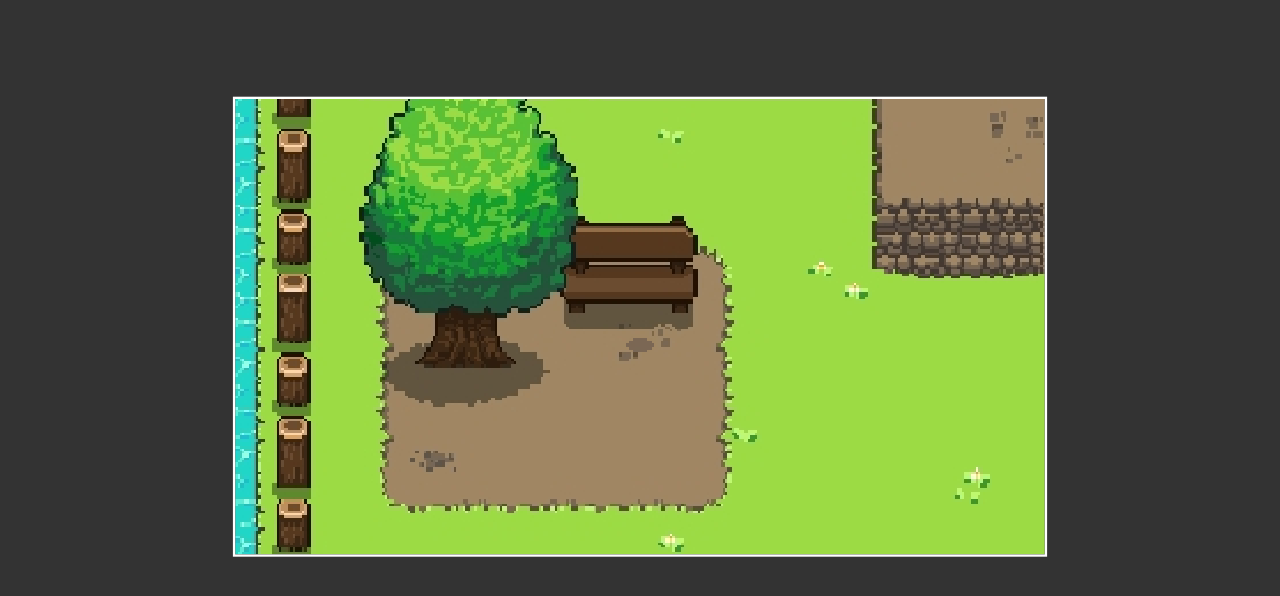
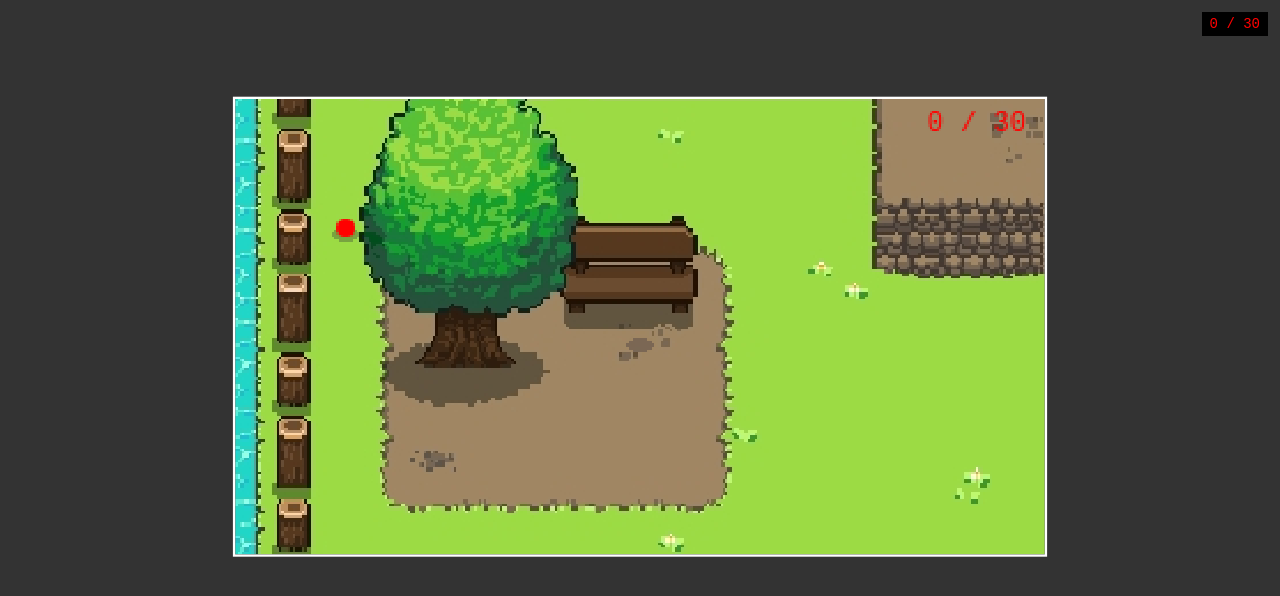
Before and after one commit to RayMiller-ui/Fablekins, a plain HTML site: page index.html in a window 1280 px wide. Drawn offline with Linux system fonts and the light colour scheme.

Commit message:
Fablekins_beta_v-6
A Working Engine!!!!

This is the first time this engine feels alive!
The basic gameplay added a lot more experience than expected.

This update add the basic gameplay features to the engine, showcasing the FABLEKINS ENGINE capabilities.

```diff
--- /dev/null
+++ b/Dot.js
@@ -0,0 +1,30 @@
+class Dot extends GameObject {
+  constructor(config) {
+    super({ ...config }); // no Sprite
+
+    this.collected = false;
+    this.radius = 4; // dot size
+  }
+
+  update(state) {
+    const hero = state.map.gameObjects.hero;
+
+    if (hero.x === this.x && hero.y === this.y && !this.collected) {
+      this.collected = true;
+      state.map.removeDot(this);
+      console.log("Kha Liya!!! ");
+    }
+  }
+
+  draw(ctx, CameraPerson) {
+    const drawX =
+      this.x + Utilities.withGrid(10.5) - CameraPerson.x + 8;
+    const drawY =
+      this.y + Utilities.withGrid(6) - CameraPerson.y + 8;
+
+    ctx.fillStyle = "red";
+    ctx.beginPath();
+    ctx.arc(drawX, drawY, this.radius, 0, Math.PI * 2);
+    ctx.fill();
+  }
+}
--- a/GameObject.js
+++ b/GameObject.js
@@ -9,7 +9,7 @@ class GameObject{
 
         this.sprite = new Sprite({
             gameObject: this,
-            src: config.src || "./images/characters/people/hero.png",
+            src: config.src,
             useShadow: config.useShadow ?? true,
             animation: null,
             currentAnimation: null,
--- a/Overworld.js
+++ b/Overworld.js
@@ -7,43 +7,82 @@ class Overworld {
  }
 
 
+ drawHUD() {
+  this.ctx.save();
+
+  this.ctx.fillStyle = "red";
+  this.ctx.font = "12px monospace";
+  this.ctx.textAlign = "right";
+
+  this.ctx.fillText(
+    `${this.map.dotsCollected} / ${this.map.totalDots}`,
+    this.canvas.width - 8,
+    14
+  );
+
+  if (this.map.dotsCollected === this.map.totalDots) {
+    this.ctx.fillStyle = "lime";
+    this.ctx.font = "20px monospace";
+    this.ctx.textAlign = "center";
+
+    this.ctx.fillText(
+      "YOU WON!",
+      this.canvas.width / 2,
+      this.canvas.height / 2
+    );
+  }
+
+  this.ctx.restore();
+}
+
+
   //Defining the game Loop
 
-  startGameLoop(){
-    const step = () => {
+  startGameLoop() {
+    let lastTime = performance.now();
 
-      //Clearing the canvas -> [Clears the whole canvar, har frame pe]
+    const step = (currentTime) => {
+      const deltaTime = (currentTime - lastTime) / 1000; // seconds
+      lastTime = currentTime;
+
+      // Clear canvas
       this.ctx.clearRect(0, 0, this.canvas.width, this.canvas.height);
 
-      //Camera focused character object
       const CameraPerson = this.map.gameObjects.hero;
 
-      //Draws Lower image over the map -> [Layer 1]
+      // Draw lower map
       this.map.drawLowerImg(this.ctx, CameraPerson);
 
-      //Updates everything before drawing
-      Object.values(this.map.gameObjects).forEach(e => {
-        e.update({
+      // Update game objects (time-aware)
+      Object.values(this.map.gameObjects).forEach(obj => {
+        obj.update({
           pressedKey: this.DirectionInput.direction,
           map: this.map,
-        })
-      })
+          deltaTime,
+        });
+      });
 
-      //Draws game objects -> [Main Object]
-      Object.values(this.map.gameObjects).forEach(e => {
-        e.sprite.draw(this.ctx, CameraPerson);
-      })
+      // Draw sprites
+      Object.values(this.map.gameObjects).forEach(obj => {
+        if (obj.sprite) {
+          obj.sprite.draw(this.ctx, CameraPerson);
+        }
+        if (obj.draw) {
+          obj.draw(this.ctx, CameraPerson);
+        }
 
-      //Draws Upper image over the map -> [Foreground, sabko cover karega]
+      });
+
+      // Draw upper map
       this.map.drawUpperImg(this.ctx, CameraPerson);
 
-      requestAnimationFrame(() => {
-        step();
-      })
+      this.drawHUD();
 
-    }
 
-    step();
+      requestAnimationFrame(step);
+    };
+
+    requestAnimationFrame(step);
   }
 
 
@@ -57,6 +96,10 @@ class Overworld {
     this.DirectionInput = new DirectionInput();
     this.DirectionInput.init();
     this.startGameLoop();
+
+    this.map.spawnDot();
+    updateDotCounter(0, this.map.totalDots);
+
 
 
   //---------------------------[OLD CODE -> HARDCODED]--------------------------------------//
--- a/OverworldMap.js
+++ b/OverworldMap.js
@@ -9,6 +9,11 @@ class OverworldMap{
 
         this.upperImage = new Image();
         this.upperImage.src = config.uppersrc;
+
+        // DOT SYSTEM
+        this.totalDots = 30;
+        this.dotsCollected = 0;
+        this.activeDot = null;
     }
 
     drawLowerImg(ctx, CameraPerson){
@@ -29,6 +34,52 @@ class OverworldMap{
         const {x,y} = Utilities.upcomingPosition(currentX, currentY, direction);
         return this.walls[`${x}, ${y}`] ?? false;
     }
+
+    // SPAWING MY LITTLE DOTS
+    spawnDot() {
+        if (this.dotsCollected >= this.totalDots) return;
+
+        const x = Utilities.withGrid(
+          Math.floor(Math.random() * 20) + 5
+        );
+        const y = Utilities.withGrid(
+          Math.floor(Math.random() * 15) + 5
+        );
+
+        // Avoid spawning inside walls
+        if (this.walls[`${x}, ${y}`]) {
+          this.spawnDot();
+          return;
+        }
+
+        this.activeDot = new Dot({
+          x,
+          y,
+          src: "/images/dot.png", // red dot image
+        });
+
+        this.gameObjects.dot = this.activeDot;
+
+        console.log("Dot spawned")
+      }
+
+      // MY LITTLE DOTS ARE CONSUMED
+      removeDot(dot) {
+        delete this.gameObjects.dot;
+        this.activeDot = null;
+
+        this.dotsCollected++;
+
+        updateDotCounter(this.dotsCollected, this.totalDots);
+
+        if (this.dotsCollected === this.totalDots) {
+          showWinMessage();
+        } else {
+          this.spawnDot();
+        }
+      }
+
+
 }
 
 
--- a/Person.js
+++ b/Person.js
@@ -19,12 +19,27 @@ class Person extends GameObject{
     // THESE FUNCTIONS NEVER USED OUTSIDE THIS SCRIFT FILE
 
     // Character position updates
-    updatePosition () {
-            const [axis, change] = this.directionUpdate[this.direction];
-            //console.log ([axis, change]);
-            this[axis] += change;
-            this.remainingMovement -= 1;
-    }
+    updatePosition(deltaTime) {
+        const speed = 144; // pixels per second
+        const [axis, change] = this.directionUpdate[this.direction];
+
+        const movement = Math.min(
+          speed * deltaTime,
+          this.remainingMovement
+        );
+
+        this[axis] += change * movement;
+        this.remainingMovement -= movement;
+
+        // Snap exactly to tile at the end
+        if (this.remainingMovement <= 0) {
+          this.x = this.targetX;
+          this.y = this.targetY;
+          this.remainingMovement = 0;
+        }
+
+      }
+
 
     // Sprite sheet animation updates
     updateSprite(state){
@@ -47,10 +62,16 @@ class Person extends GameObject{
 
         if (behaviour.type === "walk"){
             //console.log(state.map.isSpaceTaken(this.x, this.y, this.direction));
-            if (state.map.isSpaceTaken(this.x, this.y, this.direction)){
+            const { x, y } = Utilities.upcomingPosition(this.x, this.y, this.direction);
+
+            if (state.map.walls[`${x}, ${y}`]) {
                 return;
             }
+
             this.remainingMovement = 16;
+            this.targetX = x;
+            this.targetY = y;
+
         }
     }
 
@@ -58,8 +79,9 @@ class Person extends GameObject{
     // THIS WILL BE USED IN OVERWORLD TO UPDATE THE PERSON'S STATE
     update(state) {
         if (this.remainingMovement > 0){
-            this.updatePosition();
-        }
+            this.updatePosition(state.deltaTime || 0);
+          }
+
         this.updateSprite(state);
 
         if (this.isPlayerControlled && this.remainingMovement === 0 && state.pressedKey){
--- /dev/null
+++ b/UI.js
@@ -0,0 +1,14 @@
+function updateDotCounter(current, total) {
+    document.getElementById("dotCounter").innerText =
+      `${current} / ${total}`;
+  }
+
+  function showWinMessage() {
+    const msg = document.createElement("div");
+    msg.innerText = "🎉 YOU WON!";
+    msg.style.color = "lime";
+    msg.style.fontSize = "24px";
+    msg.style.textAlign = "center";
+
+    document.body.appendChild(msg);
+  }
--- a/Utillities.js
+++ b/Utillities.js
@@ -29,4 +29,7 @@ const Utilities = {
 
         return {x, y};
     }
+
+
+
 }
--- a/index.html
+++ b/index.html
@@ -5,20 +5,37 @@
     <link href="/styles.css" type="text/css" rel="stylesheet">
   </head>
   <body>
+
+    <div class="hud"> <!--Will remove later [Testing the counter]-->
+      <span id="dotCounter">0 / 30</span>
+    </div>
+
     <div class="game-container">
       <canvas class="game-canvas" width="352" height="198"></canvas>
     </div>
 
     <!-- Scripts -->
     <!-- ORDER VERY IMPORTENT -->
+
+    <!-- Core Utilities -->
     <script src="/Utillities.js"></script>
+    <script src="/UI.js"></script>
+
+    <!-- Engine -->
     <script src="/Collision.js"></script>
     <script src="/DirectionInput.js"></script>
     <script src="/Sprite.js"></script>
     <script src="/GameObject.js"></script>
+
+  <!-- Game Objects -->
     <script src="/Person.js"></script>
+    <script src="/Dot.js"></script>
+
+  <!-- World Mapping-->
     <script src="/OverworldMap.js"></script>
     <script src="/Overworld.js"></script>
+
+  <!-- Boot the Engine.... Let's goooo!!! -->
     <script src="/init.js"></script>
 
   </body>
--- a/styles.css
+++ b/styles.css
@@ -8,6 +8,21 @@ body {
   margin: 0;
   overflow: hidden;
 }
+
+.hud {
+  position: fixed;
+  top: 12px;
+  right: 12px;
+
+  background: black;
+  color: red;
+  padding: 4px 8px;
+
+  font-family: monospace;
+  font-size: 14px;
+  z-index: 999;
+}
+
 
 .game-container {
   position: relative;
```
Also changed, not shown: images/dot.png (added).
